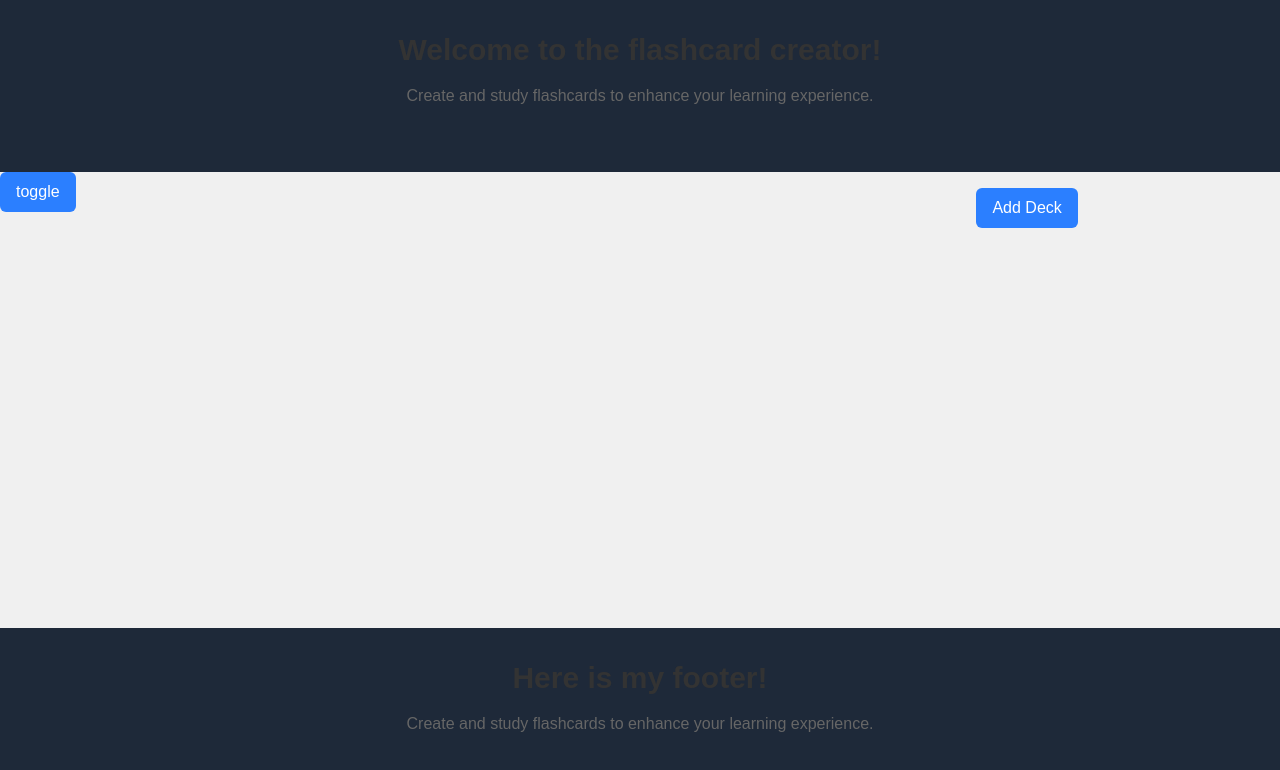
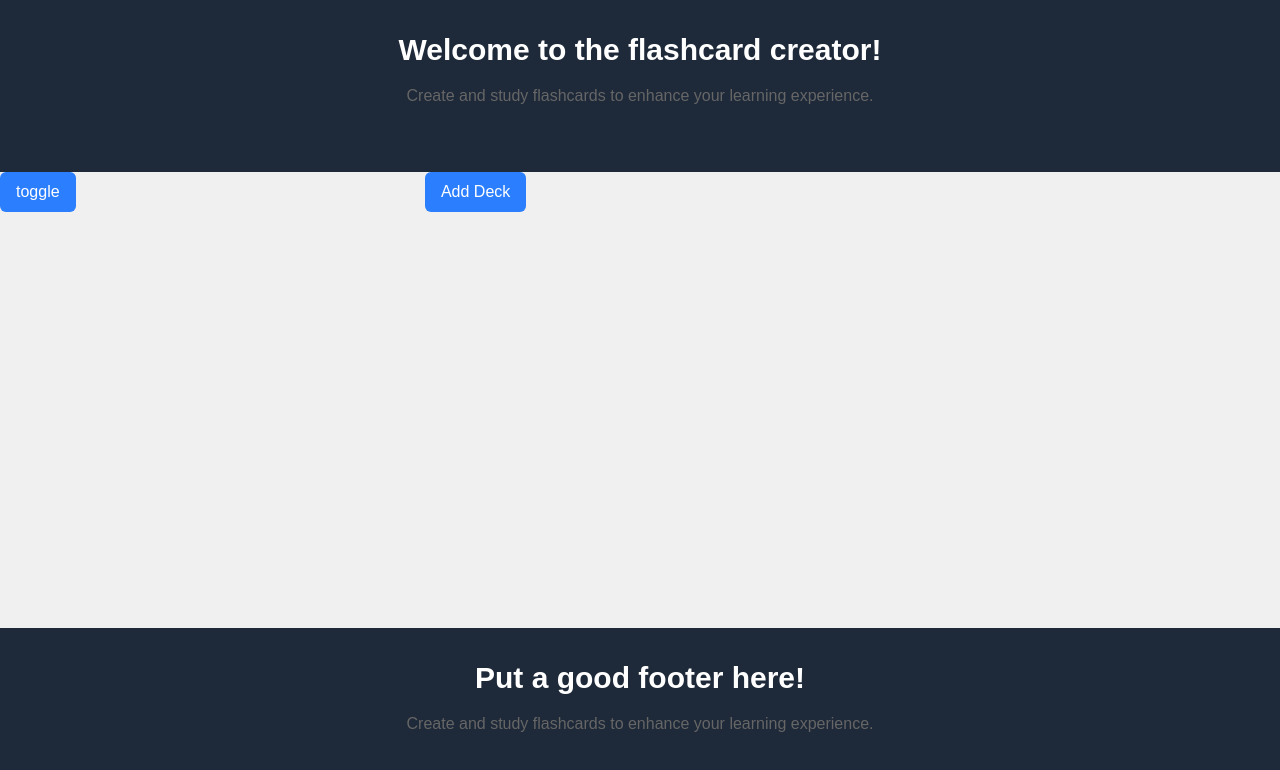
Before and after one commit to Noah-Whitcomb/swe632-study-aid, a SvelteKit app: page / in a window 1280 px wide. Shown: the top 770 px of the page. Built offline with nearby package versions, Linux system fonts and the light colour scheme.

Commit message:
menu almost done!

```diff
--- a/src/app.css
+++ b/src/app.css
@@ -7,10 +7,10 @@ body {
   background-color: #f0f0f0;
 }
 
-h1 {
+/* h1 {
   color: #333;
   text-align: center;
-}
+} */
 
 p {
   color: #666;
--- a/src/lib/Deck.svelte
+++ b/src/lib/Deck.svelte
@@ -2,11 +2,10 @@
   import Flashcard from './Flashcard.svelte';
   import { createEventDispatcher } from 'svelte';
 
-  export let flashcards = [];
-  export let deckName = "";
-  let showMenu = false;
-  let isEditing = false;
-  let editedName = deckName;
+  let { flashcards, deckName } = $props();
+  let showMenu = $state(false);
+  let isEditing = $state(false);
+  let editedName = $state(deckName);
 
   const dispatch = createEventDispatcher();
 
@@ -166,23 +165,23 @@
           bind:value={editedName}
           class="edit-input"
           placeholder="Enter deck name"
-          on:keydown={(e) => e.key === 'Enter' && saveDeckName()}
+          onkeydown={(e) => e.key === 'Enter' && saveDeckName()}
         />
-        <button class="save-button" on:click={saveDeckName}>Save</button>
+        <button class="save-button" onclick={saveDeckName}>Save</button>
       </div>
     {:else}
       <h2 class="deck-title">{deckName || 'Untitled'}</h2>
       <div class="menu-container">
-        <button class="menu-dots" on:click={toggleMenu}>⋮</button>
+        <button class="menu-dots" onclick={toggleMenu}>⋮</button>
         {#if showMenu}
           <div class="menu"
-               on:mouseleave={() => showMenu = false}
+               onmouseleave={() => showMenu = false}
                role="menu"
                tabindex="0">
-            <button class="menu-item" on:click={editDeck} role="menuitem" tabindex="0" on:keydown={(e) => e.key === 'Enter' && editDeck()}>
+            <button class="menu-item" onclick={editDeck} role="menuitem" tabindex="0" onkeydown={(e) => e.key === 'Enter' && editDeck()}>
               ✏️ Edit
             </button>
-            <button class="menu-item" on:click={deleteDeck} role="menuitem" tabindex="0" on:keydown={(e) => e.key === 'Enter' && deleteDeck()}>
+            <button class="menu-item" onclick={deleteDeck} role="menuitem" tabindex="0" onkeydown={(e) => e.key === 'Enter' && deleteDeck()}>
               🗑️ Delete
             </button>
           </div>
--- a/src/lib/FlashcardList.svelte
+++ b/src/lib/FlashcardList.svelte
@@ -3,50 +3,26 @@
   import Deck from './Deck.svelte';
   let newQuestion = $state("");
   let newAnswer = $state("");
-  let selectedDeck = $state(null);
   let newDeckName = $state("");
   let showDeckInput = $state(false);
-  let { decks=$bindable(), handleDeckChange } = $props();
+  let { decks=$bindable(), handleDeckChange, selectedDeck, addDeck, addFlashcard } = $props();
 
   function handleEditDeck(event) {
     const { newName } = event.detail;
-    decks = decks.map(deck =>
-      deck === selectedDeck
-        ? { ...deck, name: newName }
-        : deck
-    );
-    selectedDeck = { ...selectedDeck, name: newName };
+    // decks = decks.map(deck =>
+    //   deck === selectedDeck
+    //     ? { ...deck, name: newName }
+    //     : deck
+    // );
+    decks[selectedDeck].name = newName;
+    //selectedDeck = { ...selectedDeck, name: newName };
   }
 
   function handleDeleteDeck() {
-    decks = decks.filter(deck => deck !== selectedDeck);
+    decks.splice(selectedDeck, 1)
     selectedDeck = null;
   }
 
-  function addFlashcard() {
-    if (newQuestion.trim() !== "" && newAnswer.trim() !== "" && selectedDeck !== null) {
-      const newCard = { question: newQuestion, answer: newAnswer };
-      selectedDeck.flashcards = [...selectedDeck.flashcards, newCard];
-      newQuestion = "";
-      newAnswer = "";
-    }
-  }
-
-  function addDeck() {
-    if (newDeckName.trim() !== "") {
-      const newDeck = { name: newDeckName, flashcards: [] };
-      decks = [...decks, newDeck];
-      selectedDeck = newDeck;  // Auto-select new deck
-      newDeckName = "";
-      showDeckInput = false;
-      handleDeckChange(newDeck);  // Notify parent component of the new deck
-      console.log("decks in flashcardlist = " + decks);
-    }
-  }
-
-  // function selectDeck(deck) {
-  //   selectedDeck = deck;
-  // }
 </script>
 
 <style>
@@ -113,27 +89,7 @@
 </style>
 
 <div class="flashcard-list">
-  <div class="input-container">
-    {#if showDeckInput}
-      <input
-        type="text"
-        class="text-input"
-        bind:value={newDeckName}
-        placeholder="Enter deck name"
-      />
-      <button class="px-4 py-2 text-base border-none rounded-md bg-blue-500 text-white cursor-pointer self-end" onclick={addDeck}>Save Deck</button>
-    {:else}
-      <button class="px-4 py-2 text-base border-none rounded-md bg-blue-500 text-white cursor-pointer self-end" onclick={() => showDeckInput = true}>Add Deck</button>
-    {/if}
-  </div>
-  <!-- <div class="deck-list">
-    {#each decks as deck}
-      <button type="button" class="deck-item" onclick={() => selectDeck(deck)} onkeydown={(e) => e.key === 'Enter' && selectDeck(deck)} role="button">
-        {deck.name}
-      </button>
-    {/each}
-  </div> -->
-  {#if selectedDeck}
+  {#if typeof selectedDeck === "number" && selectedDeck >= 0}
     <div class="input-container">
       <input
         type="text"
@@ -147,11 +103,11 @@
         bind:value={newAnswer}
         placeholder="Enter answer"
       />
-      <button class="px-4 py-2 text-base border-none rounded-md bg-blue-500 text-white cursor-pointer self-end" onclick={addFlashcard}>Add</button>
+      <button class="px-4 py-2 text-base border-none rounded-md bg-blue-500 text-white cursor-pointer self-end" onclick={() => { addFlashcard(newQuestion, newAnswer); newQuestion = ""; newAnswer = ""; } }>Add</button>
     </div>
     <Deck
-      flashcards={selectedDeck.flashcards}
-      deckName={selectedDeck.name}
+      flashcards={decks[selectedDeck].flashcards}
+      deckName={decks[selectedDeck].name}
       on:edit={handleEditDeck}
       on:delete={handleDeleteDeck}
     />
--- a/src/lib/Footer.svelte
+++ b/src/lib/Footer.svelte
@@ -2,7 +2,7 @@
 
 <div class="bg-gray-800 text-white py-8 mt-auto">
     <h1 class="text-3xl font-bold text-center mb-4">
-      Here is my footer!
+      Put a good footer here!
     </h1>
     <p class="text-center mb-8">
       Create and study flashcards to enhance your learning experience.
--- a/src/lib/Header.svelte
+++ b/src/lib/Header.svelte
@@ -1,10 +1,10 @@
 <!-- Header.svelte -->
 
 <div class="bg-gray-800 text-white py-8">
-    <h1 class="text-3xl font-bold text-center mb-4">
+    <h1 class="text-3xl font-bold text-center mb-4 text-white">
       Welcome to the flashcard creator!
     </h1>
     <p class="text-center mb-8">
       Create and study flashcards to enhance your learning experience.
     </p>
-  </div>
+</div>
--- a/src/lib/Menu.svelte
+++ b/src/lib/Menu.svelte
@@ -1,25 +1,15 @@
 <script>
 import Deck from './Deck.svelte';
 let { decks, handleDeckChange } = $props();
-let showMenu = $state(false);
-
-function handleShowMenu() {
-    console.log("Button clicked");
-    console.log("decks =" + decks);
-    showMenu = !showMenu;
-}
 
 </script>
 
 <div>
-    <button class="px-4 py-2 text-base border-none rounded-md bg-blue-500 text-white cursor-pointer self-end" onclick={handleShowMenu}> toggle </button>
-    {#if showMenu}
-	<div>
-        {#each decks as deck}
-          <button class="px-4 py-2 text-base border-none rounded-md bg-blue-500 text-white cursor-pointer self-end" onclick={() => handleDeckChange(deck)} >
+	<div class="flex flex-col gap-2">
+        {#each decks as deck, index}
+          <button class="px-4 py-2 text-base border-none rounded-md bg-blue-500 text-white cursor-pointer self-start" onclick={() => handleDeckChange(index)} >
             {deck.name}
           </button>
         {/each}
-      </div>
-    {/if}
+    </div>
 </div>
--- a/src/routes/+page.svelte
+++ b/src/routes/+page.svelte
@@ -4,17 +4,70 @@
 
   let decks = $state([]);
   let selectedDeck = $state(null);
+  let newDeckName = $state("");
+  let showDeckInput = $state(false);
+  let showMenu = $state(false);
 
   function handleDeckChange(deck) {
     console.log("handling deck change in page.svelet");
     selectedDeck = deck;
+    console.log("selectedDeck = " + JSON.stringify(selectedDeck, null, 2));
   }
+
+  function addDeck(newDeckName) {
+    if (newDeckName.trim() !== "") {
+      const newDeck = { name: newDeckName, flashcards: [] };
+      decks = [...decks, newDeck];
+      //selectedDeck = newDeck;  // Auto-select new deck
+      handleDeckChange(decks.length - 1);  // Notify parent component of the new deck
+      console.log("decks in flashcardlist = " + decks);
+    }
+  }
+
+  function addFlashcard(newQuestion, newAnswer) {
+    if (newQuestion.trim() !== "" && newAnswer.trim() !== "" && selectedDeck !== null) {
+      const newCard = { question: newQuestion, answer: newAnswer };
+      decks[selectedDeck].flashcards = [...decks[selectedDeck].flashcards, newCard];
+      console.log("inside addFlashcard:" + JSON.stringify(selectedDeck, null, 2));
+    }
+  }
+
+  function handleShowMenu() {
+    console.log("Button clicked");
+    console.log("decks =" + decks);
+    showMenu = !showMenu;
+}
 
 </script>
 
 <main class="overflow-auto w-full">
-  <div class="flex justify-start">
-    <Menu decks={decks} handleDeckChange={handleDeckChange}/>
-    <FlashcardList bind:decks={decks} handleDeckChange={handleDeckChange}/>
+  <!-- {JSON.stringify(decks, null, 2)} -->
+  <div class="flex">
+    <div class="flex flex-col justify-start">
+      <div class="flex" >
+        <button class="px-4 py-2 text-base border-none rounded-md bg-blue-500 text-white cursor-pointer self-start mb-2" onclick={handleShowMenu}> toggle </button>
+        <div class="flex justify-center w-[800px] mb-4 box-border">
+          {#if showDeckInput}
+            <input
+              type="text"
+              class="text-input"
+              bind:value={newDeckName}
+              placeholder="Enter deck name"
+            />
+            <button class="px-4 py-2 text-base border-none rounded-md bg-blue-500 text-white cursor-pointer self-end" onclick={() => { addDeck(newDeckName); newDeckName = ""; showDeckInput = false;} }>Save Deck</button>
+          {:else}
+            <button class="px-4 py-2 text-base border-none rounded-md bg-blue-500 text-white cursor-pointer self-end" onclick={() => showDeckInput = true}>Add Deck</button>
+          {/if}
+        </div>
+      </div>
+      {#if showMenu}
+      <Menu decks={decks} handleDeckChange={handleDeckChange}/>
+      {/if}
+
+    </div>
+    <div class="justify-center">
+      <FlashcardList decks={decks} handleDeckChange={handleDeckChange} selectedDeck={selectedDeck} addDeck={addDeck} addFlashcard={addFlashcard}/>
+    </div>
+
   </div>
 </main>
```
